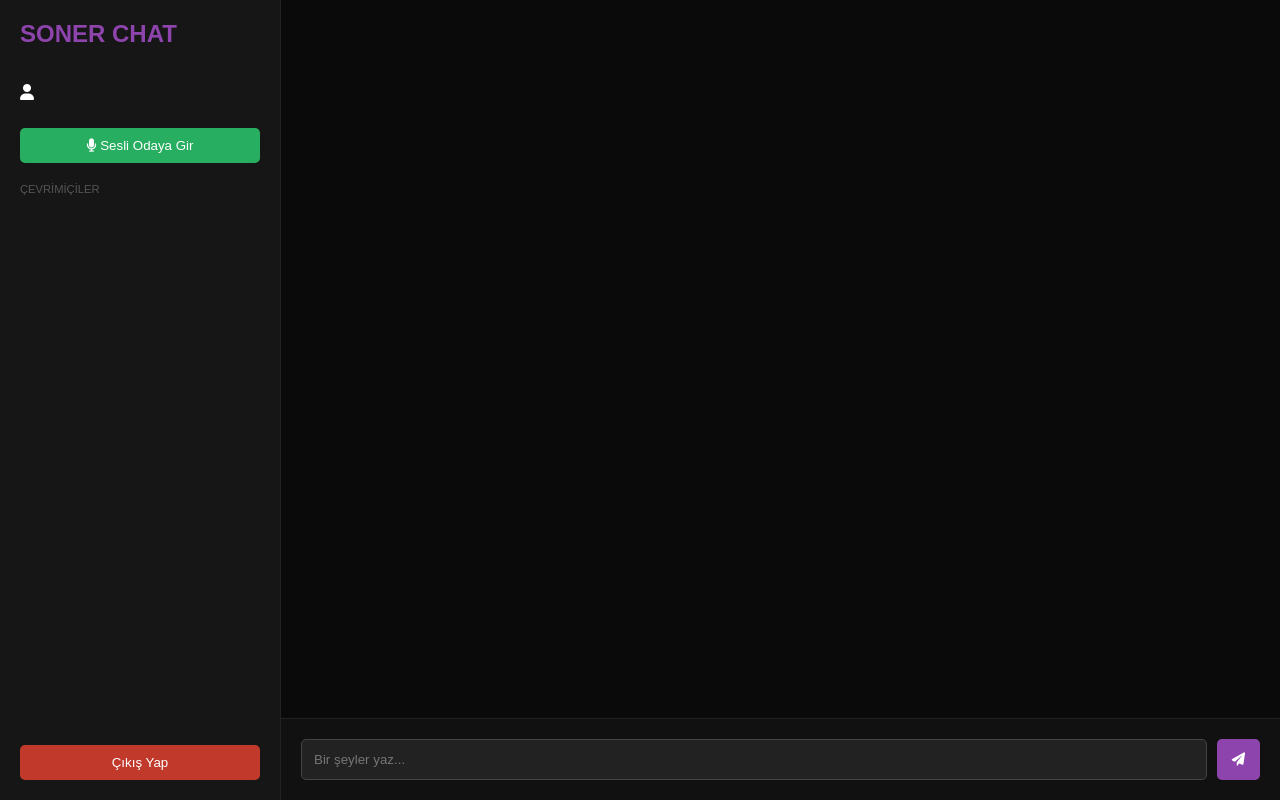
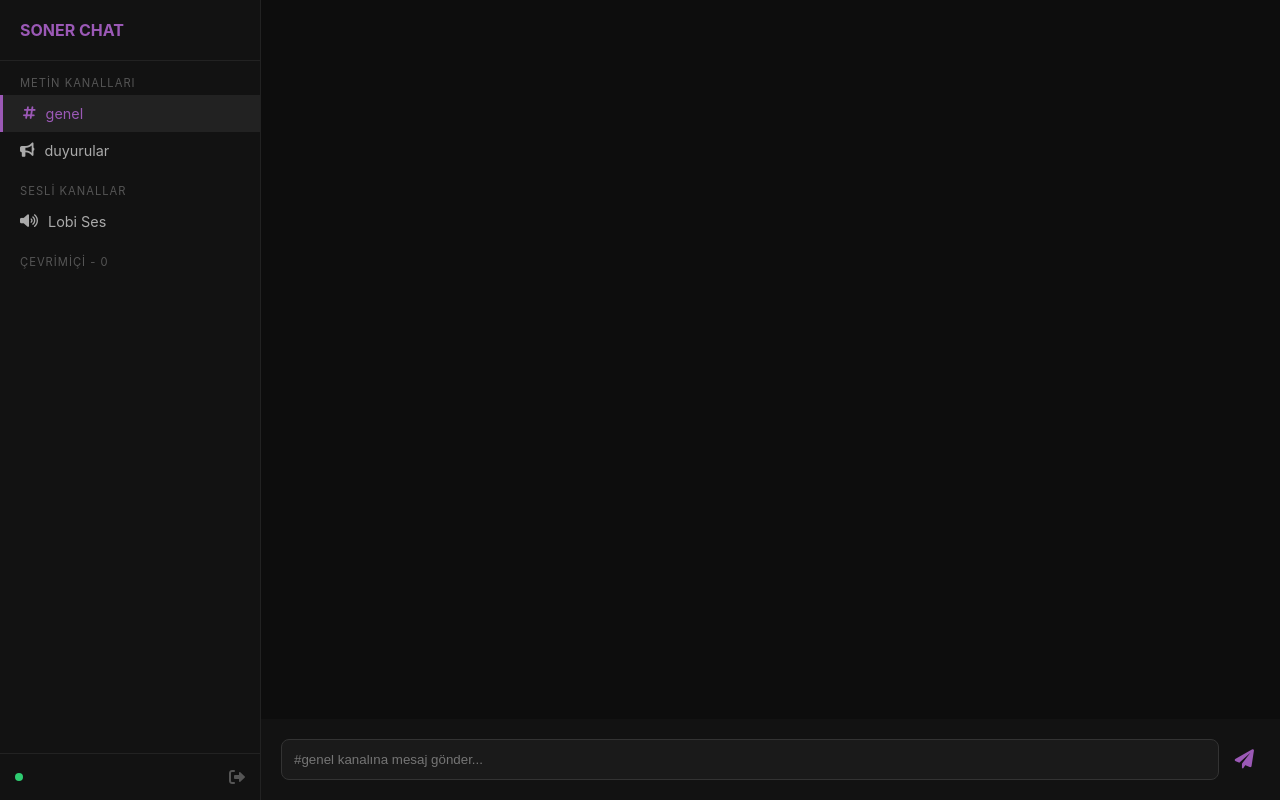
Before and after one commit to sonerhasgul/web_proje, a Flask app: template templates/sohbet.html in a window 1280 px wide. Run offline with Flask 3, Linux system fonts and the light colour scheme; the template is opened without the code that fills it, so the values that code supplies are empty; some libraries are stand-ins or nearby versions.

Commit message:
Update sohbet.html

```diff
--- a/templates/sohbet.html
+++ b/templates/sohbet.html
@@ -1,73 +1,119 @@
 <!DOCTYPE html>
-<html>
+<html lang="tr">
 <head>
-    <title>Soner Chat</title>
+    <meta charset="UTF-8">
+    <title>Soner Chat | Panel</title>
     <script src="https://cdnjs.cloudflare.com/ajax/libs/socket.io/4.0.1/socket.io.js"></script>
     <link rel="stylesheet" href="https://cdnjs.cloudflare.com/ajax/libs/font-awesome/6.0.0/css/all.min.css">
     <style>
-        :root { --bg: #0f0f0f; --panel: #161616; --accent: #8e44ad; --text: #bbb; }
-        body { background: var(--bg); color: white; font-family: sans-serif; margin: 0; display: flex; height: 100vh; }
-        .sidebar { width: 240px; background: var(--panel); border-right: 1px solid #222; display: flex; flex-direction: column; padding: 20px; }
-        .chat-main { flex: 1; display: flex; flex-direction: column; background: #0a0a0a; }
+        :root { --sidebar-bg: #121212; --chat-bg: #0d0d0d; --accent: #9b59b6; --text: #f0f0f0; }
+        body { margin: 0; padding: 0; font-family: 'Inter', sans-serif; background: var(--chat-bg); color: var(--text); display: flex; height: 100vh; }
+
+        /* Yan Panel */
+        .sidebar { width: 260px; background: var(--sidebar-bg); border-right: 1px solid #222; display: flex; flex-direction: column; }
+        .sidebar-header { padding: 20px; font-weight: bold; color: var(--accent); border-bottom: 1px solid #222; display: flex; justify-content: space-between; align-items: center; }
+        .section-title { font-size: 0.7rem; color: #555; text-transform: uppercase; padding: 15px 20px 5px; letter-spacing: 1px; }
+
+        /* Liste Tasarımı */
+        .list-item { padding: 10px 20px; cursor: pointer; display: flex; align-items: center; gap: 10px; transition: 0.2s; font-size: 0.9rem; color: #aaa; }
+        .list-item:hover { background: #1a1a1a; color: white; }
+        .list-item.active { background: #222; color: var(--accent); border-left: 3px solid var(--accent); }
+        .online-dot { width: 8px; height: 8px; background: #2ecc71; border-radius: 50%; }
+
+        /* Ana Sohbet */
+        .main-chat { flex: 1; display: flex; flex-direction: column; }
         #messages { flex: 1; overflow-y: auto; padding: 20px; display: flex; flex-direction: column; gap: 10px; }
-        .msg { background: #1e1e1e; padding: 10px; border-radius: 8px; max-width: 70%; border: 1px solid #333; }
-        .msg.me { align-self: flex-end; background: var(--accent); border: none; }
-        .input-area { padding: 20px; display: flex; gap: 10px; background: #111; border-top: 1px solid #222; }
-        input { flex: 1; background: #222; border: 1px solid #444; color: white; padding: 12px; border-radius: 5px; outline: none; }
-        button { background: var(--accent); border: none; color: white; padding: 10px 15px; border-radius: 5px; cursor: pointer; }
-        .sidebar-title { font-size: 0.7rem; color: #555; text-transform: uppercase; margin: 20px 0 10px; }
-        .online-user { font-size: 0.9rem; margin-bottom: 8px; display: flex; align-items: center; gap: 8px; }
-        .online-user::before { content: ""; width: 8px; height: 8px; background: #2ecc71; border-radius: 50%; }
+        .msg { background: #181818; padding: 12px; border-radius: 10px; max-width: 70%; border: 1px solid #222; }
+        .msg.me { align-self: flex-end; background: var(--accent); color: white; border: none; }
+
+        /* Giriş Alanı */
+        .input-box { padding: 20px; background: #121212; display: flex; gap: 10px; }
+        input { flex: 1; background: #1a1a1a; border: 1px solid #333; color: white; padding: 12px; border-radius: 8px; outline: none; }
+
+        /* Ses Durum Paneli */
+        #voice-status { display: none; background: #27ae60; padding: 10px; text-align: center; font-size: 0.8rem; font-weight: bold; }
     </style>
 </head>
 <body>
+
 <div class="sidebar">
-        <h2 style="color:var(--accent); margin:0 0 20px 0;">SONER CHAT</h2>
-        <p><i class="fas fa-user"></i> {{ kullanici.kullanici_adi }}</p>
-        <button onclick="joinVoice()" id="v-btn" style="background:#27ae60; margin-top:10px;"><i class="fas fa-microphone"></i> Sesli Odaya Gir</button>
-        <div class="sidebar-title">ÇEVRİMİÇİLER</div>
-        <div id="u-list"></div>
-        <button onclick="window.location.href='/logout'" style="background:#c0392b; margin-top:auto;">Çıkış Yap</button>
+    <div class="sidebar-header">
+        <span>SONER CHAT</span>
+        {% if kullanici.is_admin %}
+        <i class="fas fa-shield-alt" title="Admin Yetkisi" style="color:#e74c3c"></i>
+        {% endif %}
     </div>
 
-    <div class="chat-main">
+    <div class="section-title">Metin Kanalları</div>
+    <div class="list-item active" onclick="changeRoom('#genel')"><i class="fas fa-hashtag"></i> genel</div>
+    <div class="list-item" onclick="changeRoom('#duyurular')"><i class="fas fa-bullhorn"></i> duyurular</div>
+
+    <div class="section-title">Sesli Kanallar</div>
+    <div class="list-item" onclick="joinVoice('Lobi')"><i class="fas fa-volume-up"></i> Lobi Ses</div>
+
+    <div class="section-title">Çevrimiçi - <span id="user-count">0</span></div>
+    <div id="user-list"></div>
+
+    <div style="margin-top: auto; padding: 15px; border-top: 1px solid #222; display: flex; align-items: center; gap: 10px;">
+        <div class="online-dot"></div>
+        <span style="font-size: 0.9rem;">{{ kullanici.kullanici_adi }}</span>
+        <i class="fas fa-sign-out-alt" onclick="window.location.href='/logout'" style="margin-left:auto; cursor:pointer; color:#555"></i>
+    </div>
+</div>
+
+<div class="main-chat">
+    <div id="voice-status">SESLİ BAĞLANTI AKTİF</div>
     <div id="messages"></div>
-        <div class="input-area">
-            <input id="m-in" placeholder="Bir şeyler yaz..." onkeypress="if(event.key==='Enter') send()">
-            <button onclick="send()"><i class="fas fa-paper-plane"></i></button>
+    <div class="input-box">
+        <input id="m-in" placeholder="#genel kanalına mesaj gönder..." onkeypress="if(event.key==='Enter') send()">
+        <button onclick="send()" style="background:none; border:none; color:var(--accent); cursor:pointer; font-size:1.2rem;"><i class="fas fa-paper-plane"></i></button>
     </div>
 </div>
 
 <script>
     const socket = io();
     const myName = "{{ kullanici.kullanici_adi }}";
-        let localStream, peers = {};
+    let currentRoom = '#genel', localStream, peers = {};
 
     function send() {
-            const i = document.getElementById('m-in');
-            if(i.value.trim()) { socket.emit('mesaj_gonder', { mesaj: i.value }); i.value = ''; }
+        const inp = document.getElementById('m-in');
+        if(inp.value.trim()) {
+            socket.emit('mesaj_gonder', { mesaj: inp.value, oda: currentRoom });
+            inp.value = '';
+        }
     }
 
     socket.on('yeni_mesaj', d => {
+        if(d.oda === currentRoom) {
             const div = document.createElement('div');
             div.className = `msg ${d.gonderen === myName ? 'me' : ''}`;
-            div.innerHTML = `<small style="display:block; font-size:0.6rem; opacity:0.6">${d.gonderen}</small>${d.icerik}`;
+            div.innerHTML = `<small style="font-weight:bold; display:block; margin-bottom:4px; font-size:0.7rem;">${d.gonderen}</small>${d.icerik}`;
             document.getElementById('messages').appendChild(div);
             document.getElementById('messages').scrollTop = 99999;
+        }
     });
 
     socket.on('kullanici_listesi', list => {
-            document.getElementById('u-list').innerHTML = list.map(u => `<div class="online-user">${u}</div>`).join('');
+        document.getElementById('user-count').innerText = list.length;
+        document.getElementById('user-list').innerHTML = list.map(u => `
+            <div class="list-item"><div class="online-dot"></div> ${u}</div>
+        `).join('');
     });
 
-        // SES SİSTEMİ (STUN DAHİL)
-        async function joinVoice() {
+    function changeRoom(room) {
+        currentRoom = room;
+        document.querySelectorAll('.list-item').forEach(el => el.classList.remove('active'));
+        event.currentTarget.classList.add('active');
+        document.getElementById('messages').innerHTML = ''; // Oda değişince ekranı temizle
+    }
+
+    // --- SES SİSTEMİ ---
+    async function joinVoice(room) {
         try {
             localStream = await navigator.mediaDevices.getUserMedia({ audio: true });
-                document.getElementById('v-btn').innerText = "Seste Bağlı...";
-                document.getElementById('v-btn').style.background = "#8e44ad";
+            document.getElementById('voice-status').style.display = 'block';
             socket.emit('ses_sinyali', { type: 'join', ad: myName });
-            } catch(e) { alert("Mikrofon izni şart!"); }
+        } catch(e) { alert("Mikrofon izni verin!"); }
     }
 
     socket.on('ses_sinyali_al', async (data) => {
```
Lines whose indentation alone changed are shown as unchanged.
